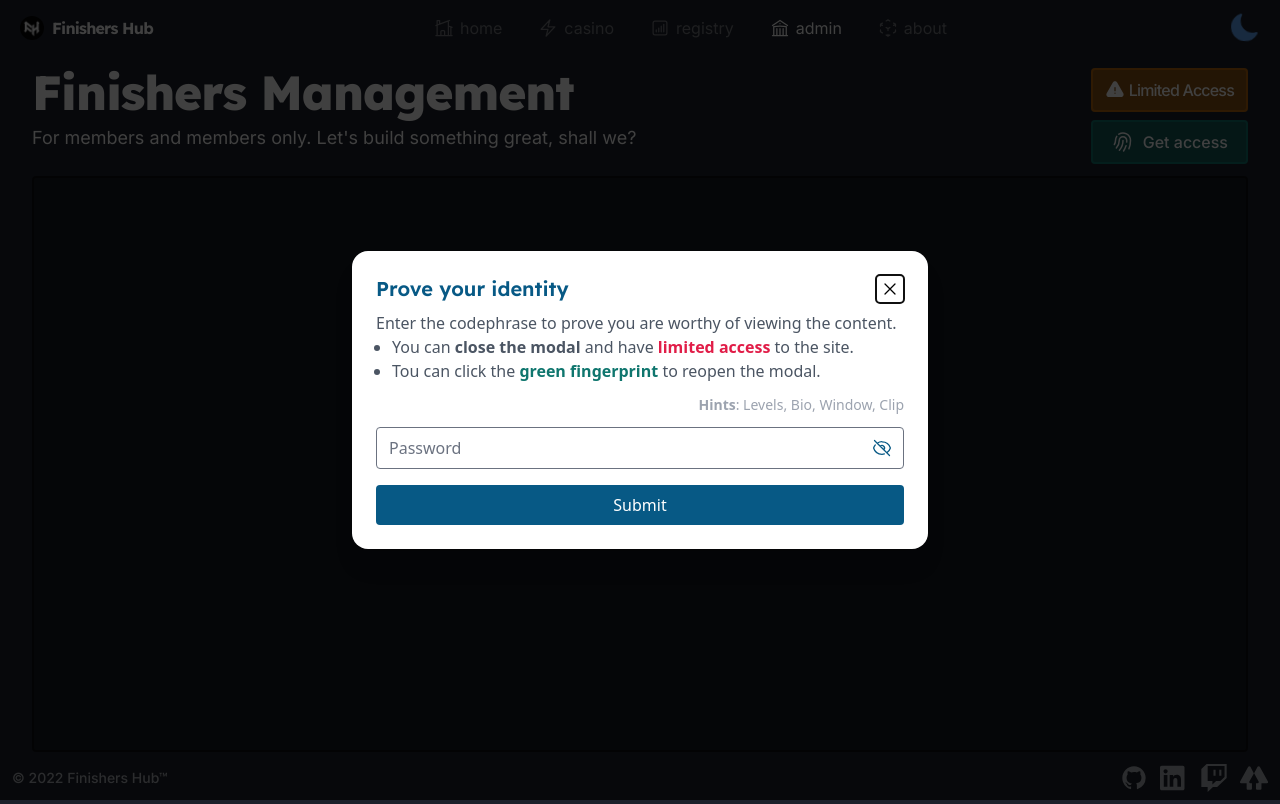
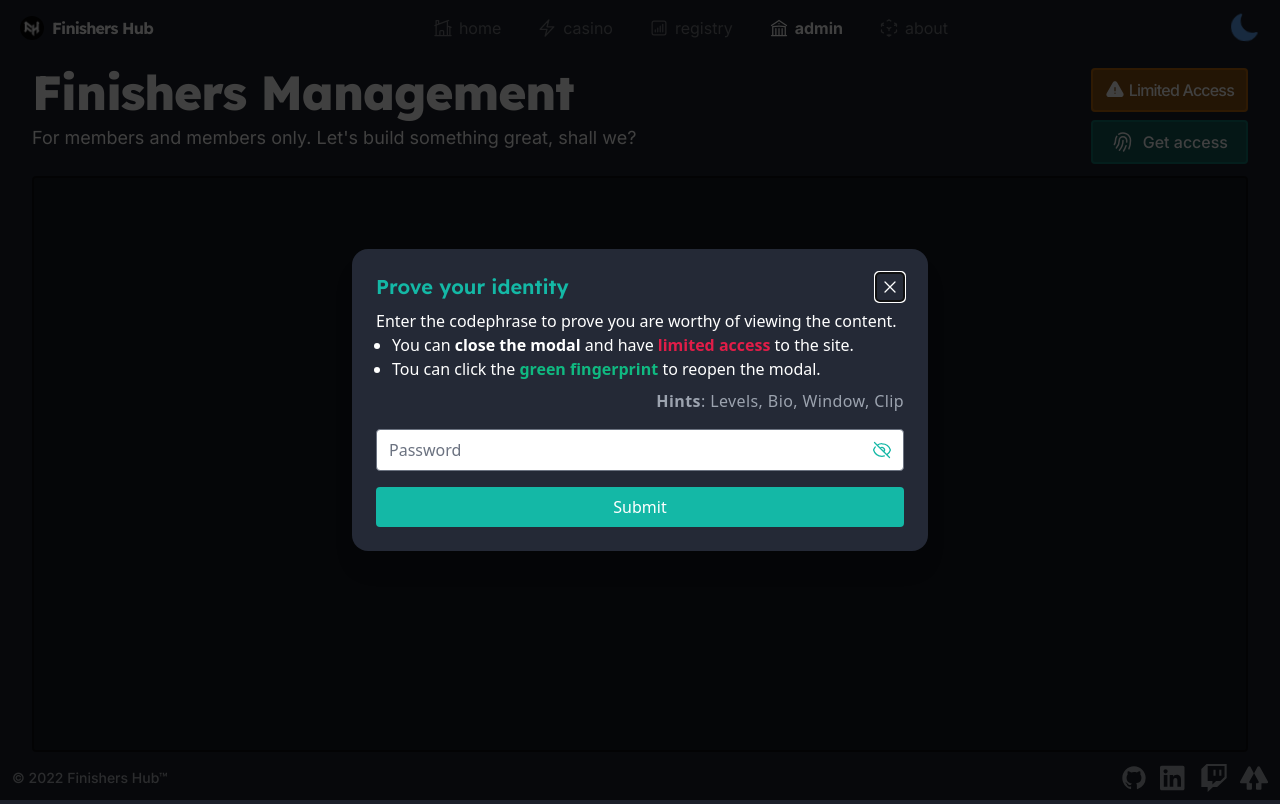
Before and after one commit to kiko-g/finishershub, a Next.js app: page /admin in a window 1280 px wide. Built offline with nearby package versions, Linux system fonts and the light colour scheme.

Commit message:
update: color scheme

```diff
--- a/components/layout/AccessModal.tsx
+++ b/components/layout/AccessModal.tsx
@@ -82,11 +82,14 @@ export default function AccessModal({ lockedHook, special = false }: Props) {
                 leaveTo="opacity-0 scale-95"
               >
                 <Dialog.Panel
-                  className="w-full max-w-xl transform overflow-hidden rounded-2xl bg-white
-                  p-6 text-left align-middle shadow-xl transition-all"
+                  className="w-full max-w-xl transform overflow-hidden rounded-2xl bg-white p-6 text-left
+                  align-middle text-gray-600 shadow-xl transition-all dark:bg-dark dark:text-white"
                 >
                   <div className="flex items-center justify-between">
-                    <Dialog.Title as="h3" className="text-xl font-semibold leading-6 text-primary">
+                    <Dialog.Title
+                      as="h3"
+                      className="text-xl font-semibold leading-6 text-primary dark:text-secondary"
+                    >
                       Prove your identity
                     </Dialog.Title>
                     <button
@@ -98,7 +101,7 @@ export default function AccessModal({ lockedHook, special = false }: Props) {
                   </div>
 
                   <div className="mt-2">
-                    <div className="text-sm font-normal text-gray-600 lg:text-base">
+                    <div className="text-sm font-normal lg:text-base">
                       <p>Enter the codephrase to prove you are worthy of viewing the content.</p>
                       <ul className="ml-4 list-disc">
                         <li>
@@ -107,14 +110,14 @@ export default function AccessModal({ lockedHook, special = false }: Props) {
                         </li>
                         <li>
                           Tou can click the{' '}
-                          <strong className="text-teal-700">green fingerprint</strong> to reopen the
-                          modal.
+                          <strong className="text-emerald-500">green fingerprint</strong> to reopen
+                          the modal.
                         </li>
                       </ul>
                     </div>
                   </div>
 
-                  <p className="mt-3 text-right text-xs text-gray-600 dark:text-gray-400 lg:text-sm">
+                  <p className="mt-2 text-right tracking-wide text-gray-500 dark:text-gray-400">
                     <strong>Hints</strong>:{' '}
                     {secretHints.map((hint, hintIdx) => (
                       <span key={`hint-${hintIdx}`}>
@@ -124,7 +127,7 @@ export default function AccessModal({ lockedHook, special = false }: Props) {
                     ))}
                   </p>
 
-                  <div className="relative mt-3 flex flex-col gap-1">
+                  <div className="relative mt-4 flex flex-col gap-1">
                     <label htmlFor="password" className="sr-only">
                       Identity Codephrase for general access
                     </label>
@@ -133,7 +136,8 @@ export default function AccessModal({ lockedHook, special = false }: Props) {
                       name="password"
                       type={codephraseShown ? 'text' : 'password'}
                       autoComplete="current-password"
-                      className="relative block w-full appearance-none rounded border px-3 py-2 focus:accent-primary"
+                      className="relative block w-full appearance-none rounded border px-3 py-2
+                      focus:accent-primary dark:focus:accent-secondary"
                       placeholder="Password"
                       value={codephrase}
                       onKeyDown={(e) => e.key === 'Enter' && submitPassword()}
@@ -144,7 +148,8 @@ export default function AccessModal({ lockedHook, special = false }: Props) {
                       onClick={togglePasswordShown}
                       title={`${codephraseShown ? 'Hide' : 'Show'} password`}
                       aria-label={`${codephraseShown ? 'Hide' : 'Show'} password`}
-                      className="absolute right-[12px] top-[11px] text-primary  transition hover:opacity-80"
+                      className="absolute right-[12px] top-[11px] text-primary transition
+                      hover:opacity-80 dark:text-secondary"
                     >
                       {codephraseShown ? (
                         <EyeSlashIcon className="h-5 w-5" />
@@ -158,7 +163,8 @@ export default function AccessModal({ lockedHook, special = false }: Props) {
                     <button
                       type="button"
                       onClick={submitPassword}
-                      className="w-full rounded bg-primary p-2 text-white transition hover:opacity-80"
+                      className="w-full rounded bg-primary p-2 text-white
+                      transition hover:opacity-80 dark:bg-secondary"
                     >
                       Submit
                     </button>
--- a/components/layout/Navbar.tsx
+++ b/components/layout/Navbar.tsx
@@ -135,10 +135,10 @@ const Header = ({ title, location }: HeaderProps) => (
         <Link href={link.location} key={`nav-${index}`} className="relative py-1">
           <button
             type="button"
-            className={`flex h-12 items-center justify-center font-normal lowercase transition ${
+            className={`flex h-12 items-center justify-center lowercase transition ${
               location === link.title
                 ? 'font-bold text-primary dark:text-white'
-                : 'text-dark/50 hover:text-dark dark:text-white/40 dark:hover:text-white'
+                : 'font-normal text-dark/50 hover:text-dark dark:text-white/40 dark:hover:text-white'
             }`}
           >
             <span className="flex items-center justify-center">
@@ -166,10 +166,10 @@ const Mobile = ({ location }: MobileProps) => (
       <Link href={link.location} className="relative h-auto" key={`mobile-nav-${index}`}>
         <button
           type="button"
-          className={`flex h-auto items-center justify-center font-normal lowercase transition ${
+          className={`flex h-auto items-center justify-center lowercase transition ${
             location === link.title
               ? 'font-bold text-primary dark:text-white'
-              : 'text-dark/50 hover:text-dark dark:text-white/40 dark:hover:text-white'
+              : 'font-normal text-dark/50 hover:text-dark dark:text-white/40 dark:hover:text-white'
           }`}
         >
           <span className="flex items-center justify-center">
--- a/pages/index.tsx
+++ b/pages/index.tsx
@@ -138,7 +138,9 @@ export default function IndexPage() {
             onClick={loadMore}
             className={classNames(
               videos.length === 0 ? 'hidden' : 'inline-flex',
-              'items-center rounded-md border border-transparent bg-primary px-4 py-2 text-sm font-medium text-white shadow-sm transition hover:bg-primary/90 focus:outline-none focus:ring-2 focus:ring-primary focus:ring-offset-2'
+              `items-center rounded border-2 border-primary bg-primary/70 px-4 py-2
+              text-white shadow-sm transition hover:bg-primary/90 hover:bg-primary focus:outline-none focus:ring-2 focus:ring-primary
+              focus:ring-offset-2 dark:border-secondary dark:bg-secondary/50 dark:hover:bg-secondary/80`
             )}
           >
             <PlusIcon className="-ml-1 mr-2 h-5 w-5" aria-hidden="true" />
--- a/styles/animation.css
+++ b/styles/animation.css
@@ -25,19 +25,19 @@
 }
 
 .background-circles li:nth-child(odd) {
-  @apply bg-primary/50 dark:bg-white/10;
+  @apply bg-blue-400/50 dark:bg-blue-400/20;
 }
 
 .background-circles li:nth-child(even) {
-  @apply bg-secondary/50 dark:bg-white/10;
+  @apply bg-rose-600/50 dark:bg-rose-500/20;
 }
 
 .background-circles li:nth-child(3n) {
-  @apply bg-tertiary/50 dark:bg-white/10;
+  @apply bg-emerald-500/50 dark:bg-emerald-400/20;
 }
 
 .background-circles li:nth-child(4n) {
-  @apply bg-fourth/50 dark:bg-white/10;
+  @apply bg-orange-500/50 dark:bg-orange-400/20;
 }
 
 .background-circles li:nth-child(1) {
--- a/tailwind.config.js
+++ b/tailwind.config.js
@@ -7,10 +7,9 @@ module.exports = {
   theme: {
     extend: {
       colors: {
-        primary: '#075985', // #115E59
-        secondary: '#155E75',
-        tertiary: '#075985',
-        fourth: '#1F2937',
+        primary: '#115E59',
+        secondary: '#14b8a6',
+        navy: '#1a202c',
         dark: '#242936',
         darker: '#1e222c',
         darkest: '#1a1e28',
@@ -19,7 +18,6 @@ module.exports = {
         lighter: '#f7f7f7',
         lightest: '#fcfcfc',
         lightish: '#ebedf0',
-        navydark: '#1a202c',
       },
       maxWidth: {
         screen: '100vw',
```
